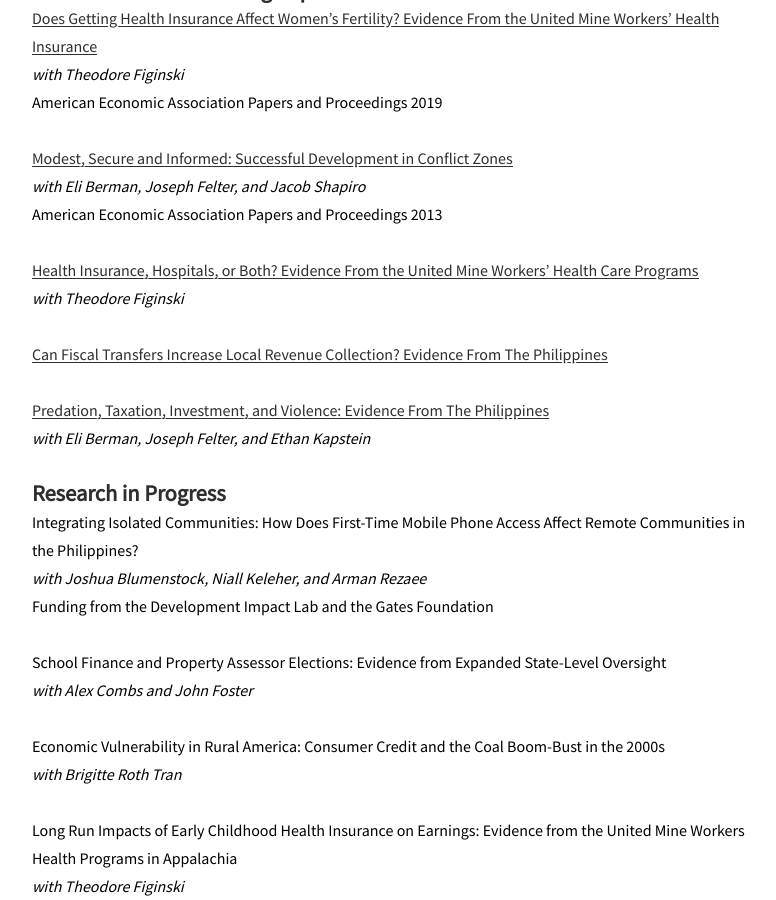
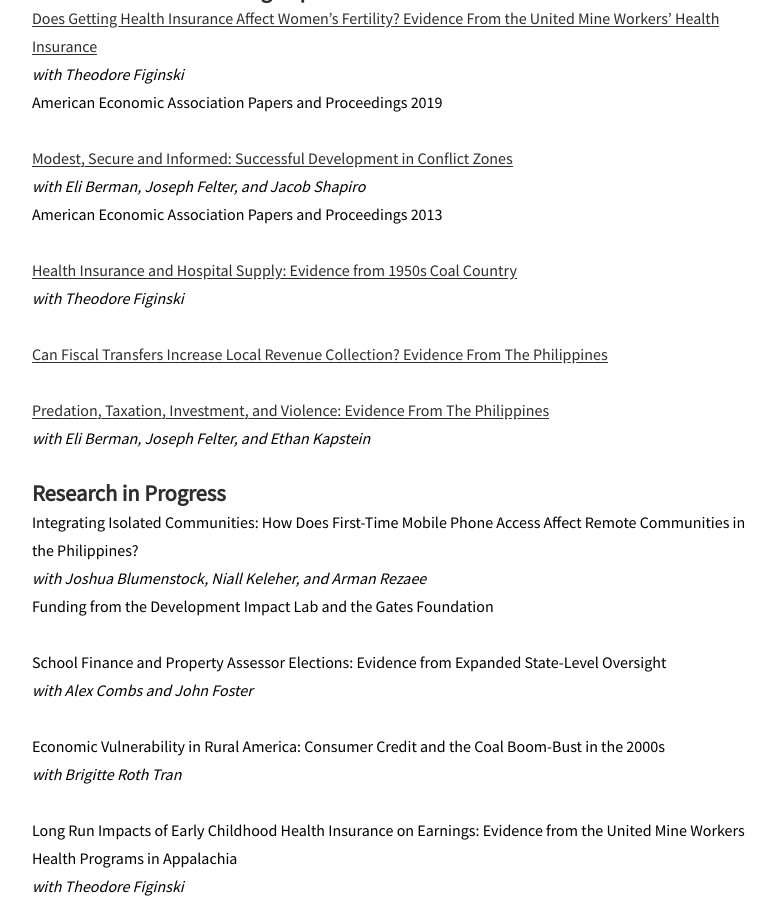
Before and after one commit to erintroland/erintroland.github.io, a Jekyll site: the page built from research.md, in a window 1280 px wide and 900 px high, scrolled down 443 px. Shown: the whole window, without its empty margins (251-1027 px from the left). Built offline with Jekyll 4.4.1, drawn with Linux system fonts in a browser that asks for light colours; our own code applies the rules of GitHub Pages for plain Markdown files; some of the changed text lies outside the part shown.

Commit message:
update research page and CV

```diff
--- a/research.md
+++ b/research.md
@@ -17,7 +17,7 @@
 <br><i>with Eli Berman, Joseph Felter, and Jacob Shapiro</i>
 <br>American Economic Association Papers and Proceedings 2013
 
-[Health Insurance, Hospitals, or Both? Evidence From the United Mine Workers' Health Care Programs](https://ssrn.com/abstract=3229442)
+[Health Insurance and Hospital Supply:  Evidence from 1950s Coal Country](https://www.federalreserve.gov/econres/feds/files/2020033pap.pdf)
 <br><i>with Theodore Figinski</i>
 <br>
 
@@ -43,15 +43,6 @@
 
 Long Run Impacts of Early Childhood Health Insurance on Earnings: Evidence from the United Mine Workers Health Programs in Appalachia
 <i><br>with Theodore Figinski</i>
-
-
-Local Government Audits, Enforcement, and Corruption in the Philippines
-<br><i>with Cesi Cruz</i>
-
-More Hospitals, Better Health? The Impact of the Hill-Burton Program on Hospital Births and
-Health Outcomes
-<br><i>with Theodore Figinski<i>
-
 
 
 <small>Photo: Exposed coal along roadway. Eastern Kentucky, April 2018. </small>
```
Also changed, not shown: cv.md (+1 -1 lines), 2 other files.
